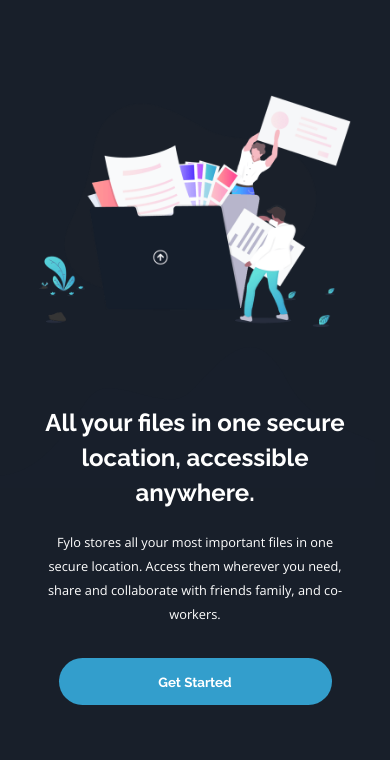
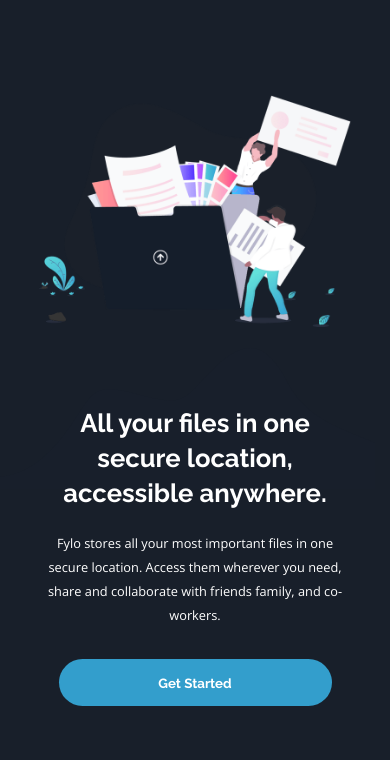
Before and after one commit to mohzys23/fylo-dark-theme-landing-page, a plain HTML site: page fylo-dark-theme/index.html in a window 390 px wide. Shown: the part 84-844 px from the top of the page. Drawn offline with nearby package versions, Linux system fonts and the light colour scheme.

Commit message:
Update style.css

```diff
--- a/fylo-dark-theme/style.css
+++ b/fylo-dark-theme/style.css
@@ -67,11 +67,11 @@
 
 
     .section-1 h1 {
-      width: 90%;
+      width: 80%;
       font-family: 'Raleway', sans-serif;
-      margin-left: 5%;
+      margin-left: 10%;
       font-weight: 600;
-      font-size: 1.5rem;
+      font-size: 1.6rem;
       line-height: 35px;
       padding-top: 15%;
     }
```
